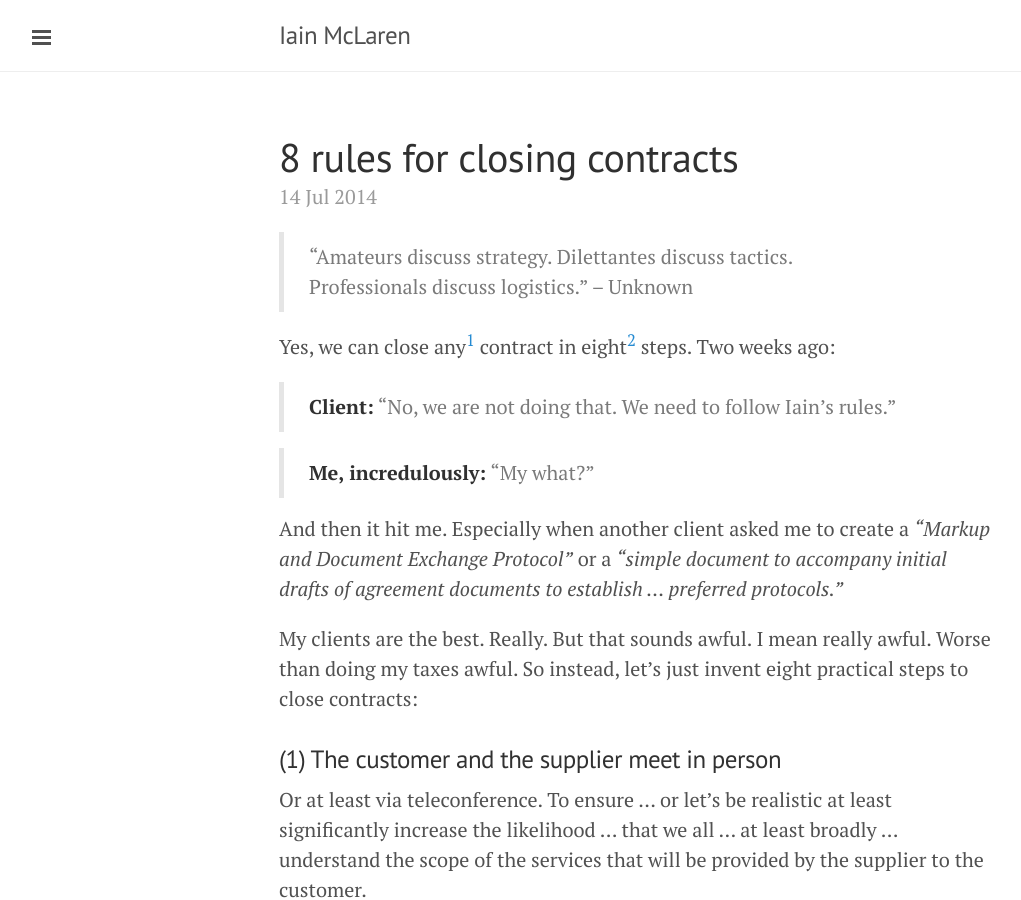
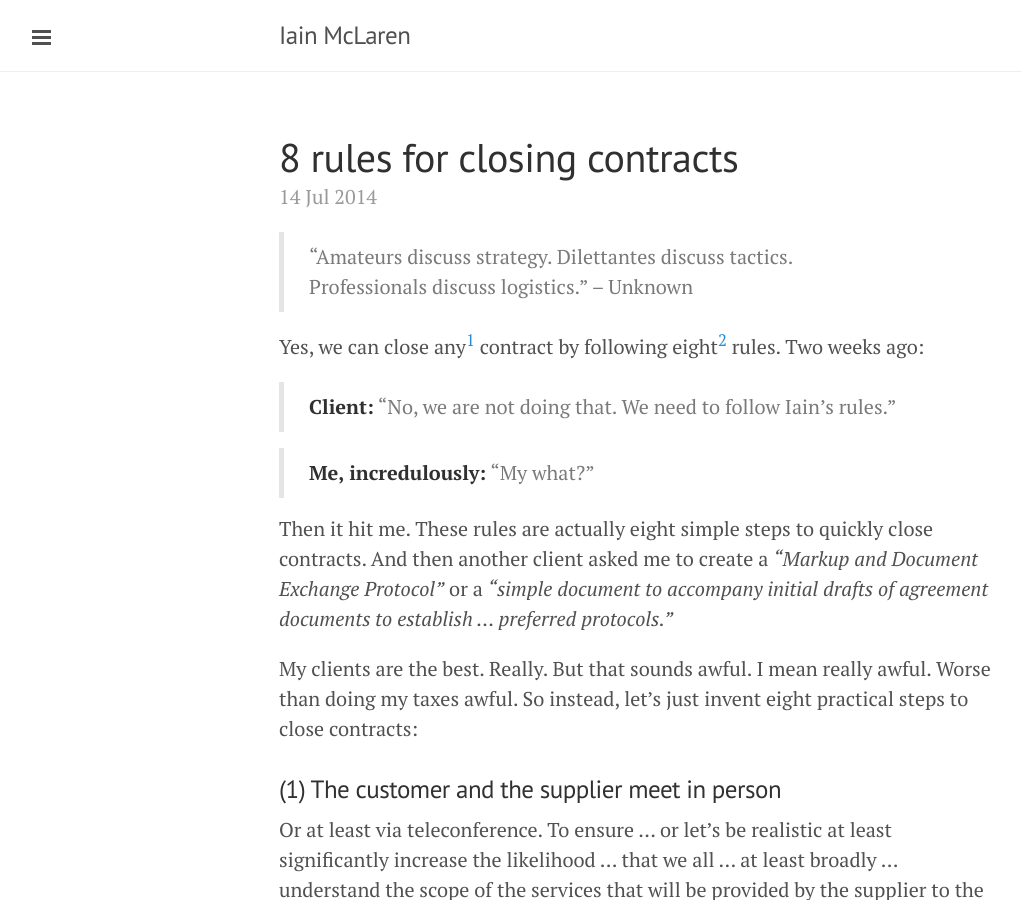
Before and after one commit to imclaren/blog, a Jekyll site: the page built from _posts/2014-07-14-8-steps.md, in a window 1280 px wide and 900 px high. Shown: the whole window, without its empty margins (1-1022 px from the left). Built offline with Jekyll 4.4.1, drawn with Linux system fonts in a browser that asks for light colours; Markdown is read by kramdown in place of the engine named in the settings.

Commit message:
Adding pages 24

```diff
--- a/_posts/2014-07-14-8-steps.md
+++ b/_posts/2014-07-14-8-steps.md
@@ -5,13 +5,13 @@ title: 8 rules for closing contracts
 
 > “Amateurs discuss strategy. Dilettantes discuss tactics. Professionals discuss logistics.” -- Unknown
 
-Yes, we can close any<sup>[1](#1)</sup> contract in eight<sup>[2](#2)</sup> steps.  Two weeks ago:
+Yes, we can close any<sup>[1](#1)</sup> contract by following eight<sup>[2](#2)</sup> rules.  Two weeks ago:
 
 > **Client:** "No, we are not doing that.  We  need to follow Iain's rules."
 
 > **Me, incredulously:** "My what?"
 
-And then it hit me.  Especially when another client asked me to create a *"Markup and Document Exchange Protocol"* or a *"simple document to accompany initial drafts of agreement documents to establish ... preferred protocols."*
+Then it hit me.  These rules are actually eight simple steps to quickly close contracts.  And then another client asked me to create a *"Markup and Document Exchange Protocol"* or a *"simple document to accompany initial drafts of agreement documents to establish ... preferred protocols."*
 
 My clients are the best.  Really.  But that sounds awful.  I mean really awful.  Worse than doing my taxes awful.  So instead, let's just invent eight practical steps to close contracts:
 
```
